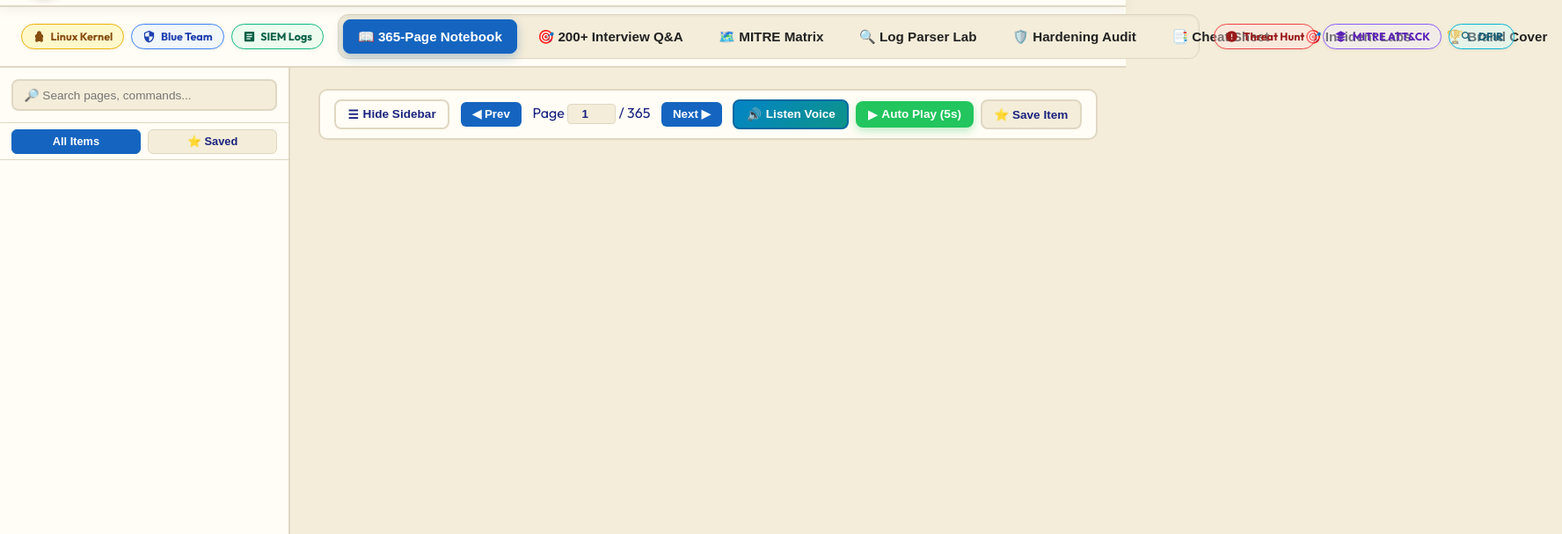
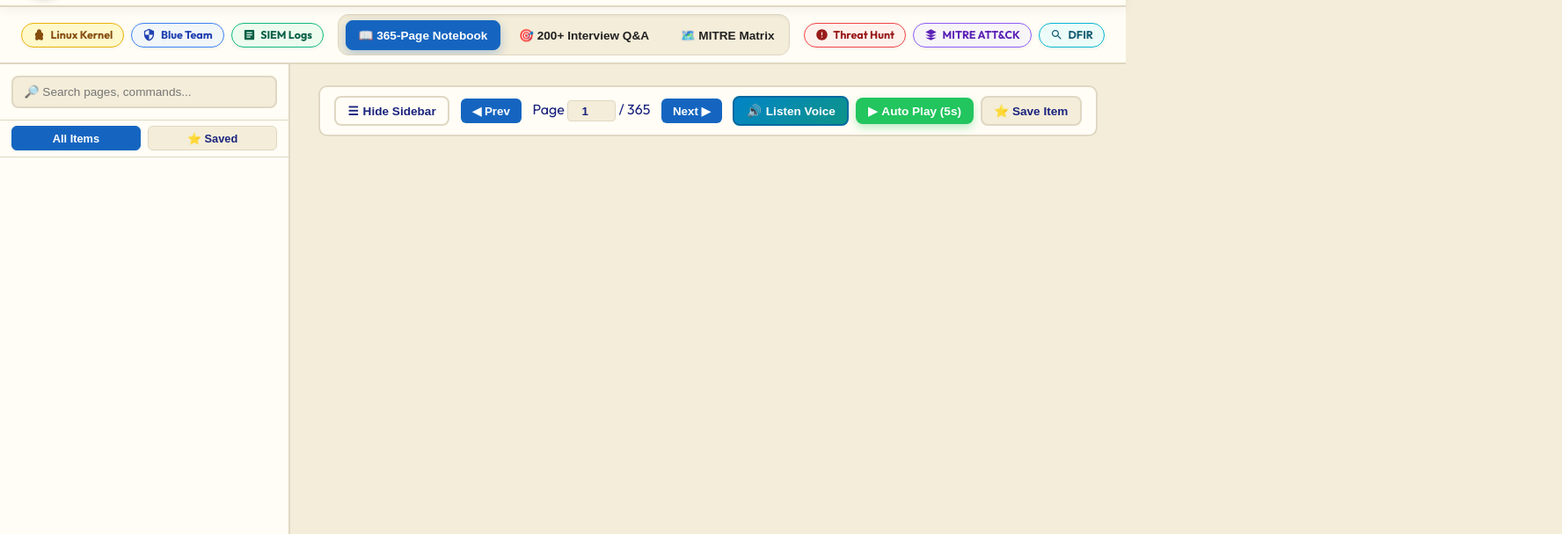
Before and after one commit to Samrudh2006/MY_LINUX_JOURNEY, a website: page index.html in a window 1280 px wide. Shown: the part 65-672 px from the top of the page at 88% size, 1776 px wide, since content can reach past the window. Drawn offline with nearby package versions, Linux system fonts and the light colour scheme.

Commit message:
Fix mode tabs container flex overflow to display all 8 navigation tabs cleanly with horizontal scrolling

```diff
--- a/styles.css
+++ b/styles.css
@@ -674,23 +674,25 @@
   display: flex;
   align-items: center;
   background: var(--bg-app);
-  padding: 0.3rem;
+  padding: 0.35rem 0.5rem;
   border-radius: 12px;
   border: 1.5px solid var(--card-border);
-  max-width: 980px;
+  max-width: 1100px;
   width: 100%;
   gap: 0.4rem;
+  overflow-x: auto;
+  -webkit-overflow-scrolling: touch;
   box-shadow: inset 0 1px 3px rgba(0,0,0,0.06);
 }
 
 .mode-tab {
-  flex: 1;
+  flex: 0 0 auto;
   background: transparent;
   border: 1px solid transparent;
-  padding: 0.6rem 1rem;
+  padding: 0.5rem 0.85rem;
   border-radius: 8px;
   font-weight: 700;
-  font-size: 0.95rem;
+  font-size: 0.85rem;
   color: var(--text-dark);
   cursor: pointer;
   transition: all 0.25s cubic-bezier(0.4, 0, 0.2, 1);
```
